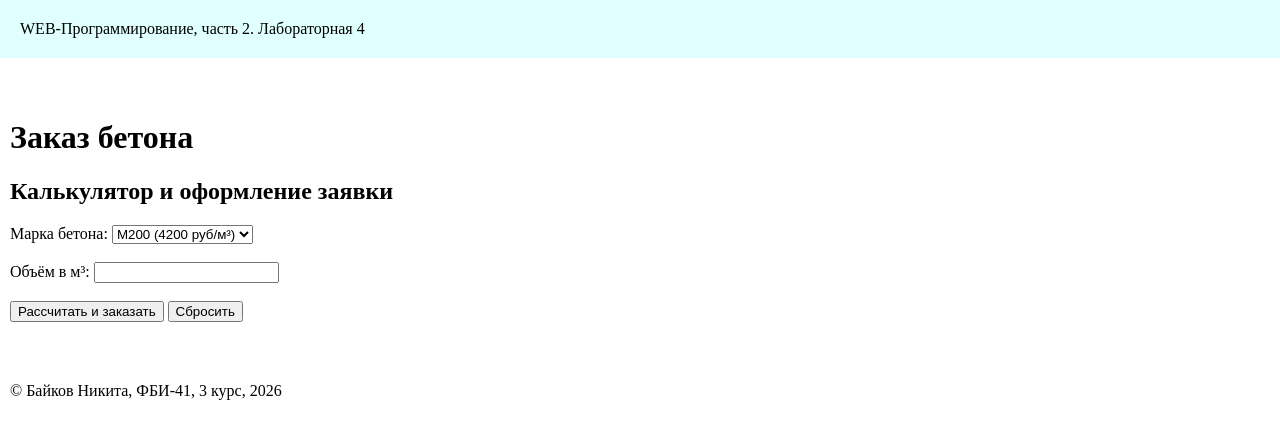
After one commit to Kentucky777/3rd-course-Labs, a Flask app: page /lab4/order in a window 1280 px wide. The commit adds this page. Shown: the top 439 px of the page. Run offline with Flask 3, Linux system fonts and the light colour scheme.

Commit message:
Заказ бетона

```diff
--- a/lab4.py
+++ b/lab4.py
@@ -207,3 +207,42 @@ def weather():
         result = 'Слишком жарко'
 
     return render_template('lab4/weather.html', result=result, temperature=temperature)
+
+
+@lab4.route('/lab4/order', methods=['GET', 'POST'])
+def order():
+  prices = {'М200': 4200, 'М300': 4800, 'М400': 5400, 'М500': 6100}
+
+  if request.method == 'GET':
+    return render_template('lab4/order.html', type='М200', prices=prices)
+
+  type = request.form.get('type', 'М200')
+  volume = request.form.get('volume')
+  volume = int(volume)
+
+  if not volume:
+    error = 'Ошибка: не указан объём бетона'
+    return render_template('lab4/order.html', error=error, type=type, volume=volume, prices=prices)
+
+  if volume <= 0:
+    error = 'объём бетона должен быть больше нуля'
+    return render_template('lab4/order.html', error=error, type=type, volume=volume, prices=prices)
+
+  if volume > 100:
+    error = 'Такого объёма сейчас нет в наличии'
+    return render_template('lab4/order.html', error=error, type=type, volume=volume, prices=prices)
+
+  price_per_m3 = prices.get(type, 4200)
+  total = volume * price_per_m3
+  discount_applied = False
+  discount_amount = 0
+
+  if volume > 10:
+    discount_applied = True
+    discount_amount = total * 0.10
+    total_price = total - discount_amount
+
+  else:
+    total_price = total
+
+  return render_template('lab4/order.html', success=True, type=type, volume=volume, total_price=total_price, discount_applied=discount_applied, discount_amount=discount_amount, prices=prices)
--- a/templates/lab4/lab4.html
+++ b/templates/lab4/lab4.html
@@ -16,5 +16,6 @@
         <li><a href="/lab4/tree">Дерево</a></li>
         <li><a href="/lab4/login">Авторизация</a></li>
         <li><a href="/lab4/weather">Погода</a></li>
+        <li><a href="/lab4/order">Заказ</a></li>
     </ol>
 {% endblock %}
--- /dev/null
+++ b/templates/lab4/order.html
@@ -0,0 +1,56 @@
+{% extends "base.html" %}
+
+{% block lab %}Лабораторная 4{% endblock %}
+
+{% block main %}
+{% if success %}
+    <h1>Заказ сформирован</h1>
+    <div>
+        <p>
+            Заказ успешно сформирован. Вы заказали {{ type }}.
+            Объём: {{ volume }} м³.
+            Сумма к оплате: {{ total_price }} руб.
+        </p>
+
+        {% if discount_applied %}
+            <p>
+                Применена скидка 10% за объём более 10 м³. Размер скидки: {{ discount_amount }} руб.
+            </p>
+        {% endif %}
+    </div>
+    <div>
+        <a href="/lab4/order"><button type="button">Оформить новый заказ</button></a>
+    </div>
+{% else %}
+    <h1>Заказ бетона</h1>
+    <h2>Калькулятор и оформление заявки</h2>
+    <form method="post">
+        <div>
+            <label for="type">Марка бетона:</label>
+            <select id="type" name="type">
+                {% for grade, price in prices.items() %}
+                    <option value="{{ grade }}" {% if type == grade %}selected{% endif %}>
+                        {{ grade }} ({{ price }} руб/м³)
+                    </option>
+                {% endfor %}
+            </select>
+        </div>
+        <br>
+        <div>
+            <label for="volume">Объём в м³:</label>
+            <input type="text" id="volume" name="volume" value="{{ volume or '' }}">
+        </div>
+
+        {% if error %}
+            <div style="color: #dc3545; font-weight: bold; font-style: italic; margin: 10px 0;">
+                {{ error }}
+            </div>
+        {% endif %}
+        <br>
+        <div>
+            <button type="submit">Рассчитать и заказать</button>
+            <button type="reset">Сбросить</button>
+        </div>
+    </form>
+{% endif %}
+{% endblock %}
```
